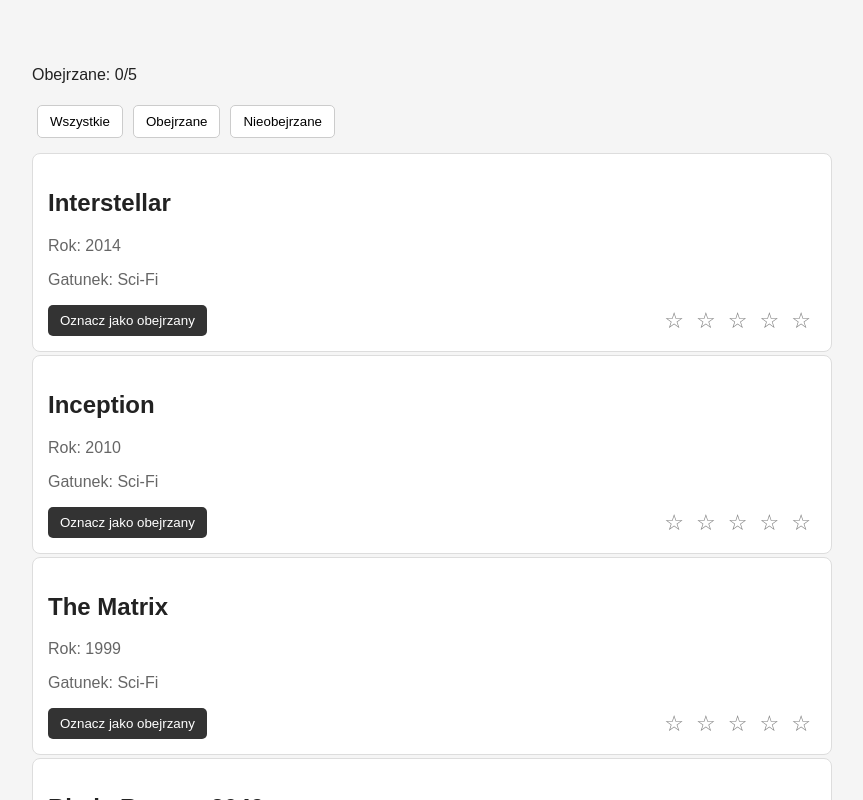
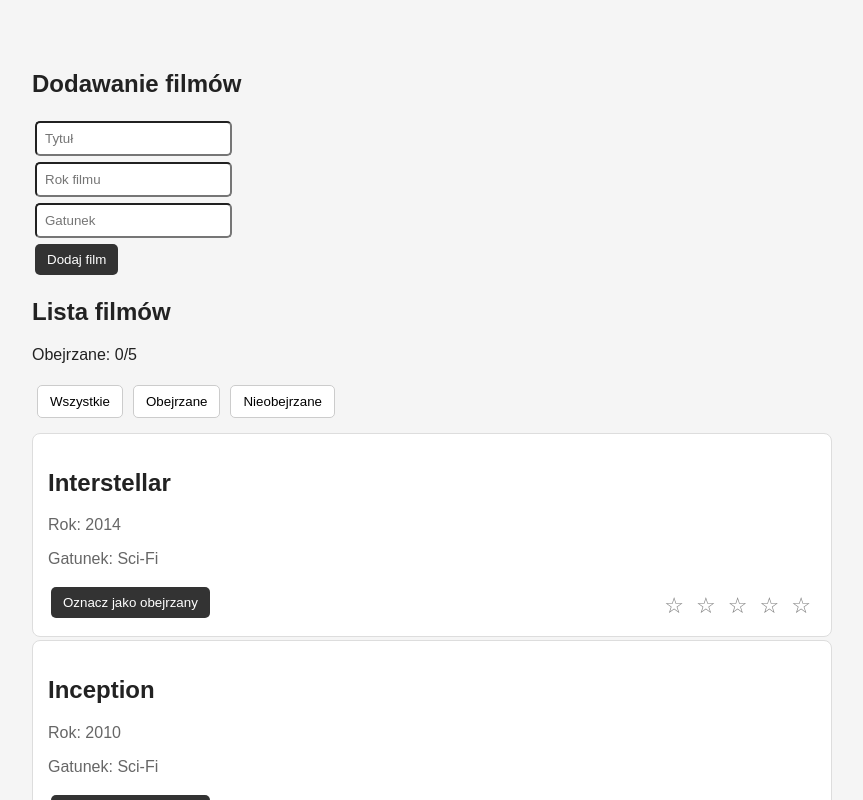
Before and after one commit to jedrochaj/movieList, a React (Vite) app: page / in a window 1280 px wide. Shown: the top 800 px of the page, without its empty margins (208-1071 px from the left). Built offline with nearby package versions, Linux system fonts and the light colour scheme.

Commit message:
Po dodaniu formularza

```diff
--- a/src/App.css
+++ b/src/App.css
@@ -27,12 +27,14 @@
 #movie p {
   color: #666;
 }
-#movie button {
+#movie button, form button {
   padding: 8px 12px;
   background: #333;
   color: white;
   border: 0;
   border-radius: 5px;
+  cursor: pointer;
+  margin: 3px;
 }
 #movie button:disabled {
   background: #ddd;
@@ -49,3 +51,9 @@
   font-size: 22px;
   cursor: pointer;
 }
+form input {
+  border-radius: 5px;
+  padding: 8px;
+  margin: 3px;
+
+}
--- a/src/App.tsx
+++ b/src/App.tsx
@@ -1,11 +1,16 @@
-import movies from './data/movies.json';
+import moviesData from './data/movies.json';
 import MovieCard from "./components/MovieCard";
 import { useState } from 'react';
 import "./App.css";
 
 function App() {
+  const [movies, setMovies] = useState(moviesData);
   const [watched, setWatched] = useState<number[]>([]);
   const [filter, setFilter] = useState("all");
+  const [title, setTitle] = useState("");
+  const [year, setYear] = useState("");
+  const [genre, setGenre] = useState("");
+
 
   const filteredMovies = movies.filter((movie) => {
     if (filter === "watched") {
@@ -17,8 +22,42 @@
     return true;
   });
 
+  function addMovie(e: React.FormEvent<HTMLFormElement>){
+    e.preventDefault();
+
+    if(!title.trim() || !year.trim() || !genre.trim()){
+      alert("Zadne pole nie moze byc puste");
+      return;
+    }
+    const movieYear = Number(year);
+    if(movieYear<1900 || movieYear > new Date().getFullYear()){
+      alert("Podaj poprawny rok");
+      return;
+    }
+
+    const newMovie = {
+      id: Date.now(),
+      title: title.trim(),
+      year: movieYear,
+      genre: genre.trim(),
+    }
+    setMovies([...movies, newMovie]);
+    setTitle("");
+    setYear("");
+    setGenre("");
+  }
+
   return (
     <>
+      <h2>Dodawanie filmów</h2>
+      <form onSubmit={addMovie}>
+        <input type="text" name="title" placeholder='Tytuł' value={title} onChange={(e) => setTitle(e.target.value)} /><br />
+        <input type="number" name="year" placeholder='Rok filmu' value={year} onChange={(e) => setYear(e.target.value)}/><br />
+        <input type="text" placeholder='Gatunek' name="genre" value={genre} onChange={(e) => setGenre(e.target.value)} /><br />
+        <button type="submit">Dodaj film</button>
+      </form>
+
+      <h2>Lista filmów</h2>
       <p>Obejrzane: {watched.length}/{movies.length}</p>
 
       <button onClick={() => setFilter("all")}>Wszystkie</button>
```
Also changed, not shown: src/data/movies.json (indentation only).
